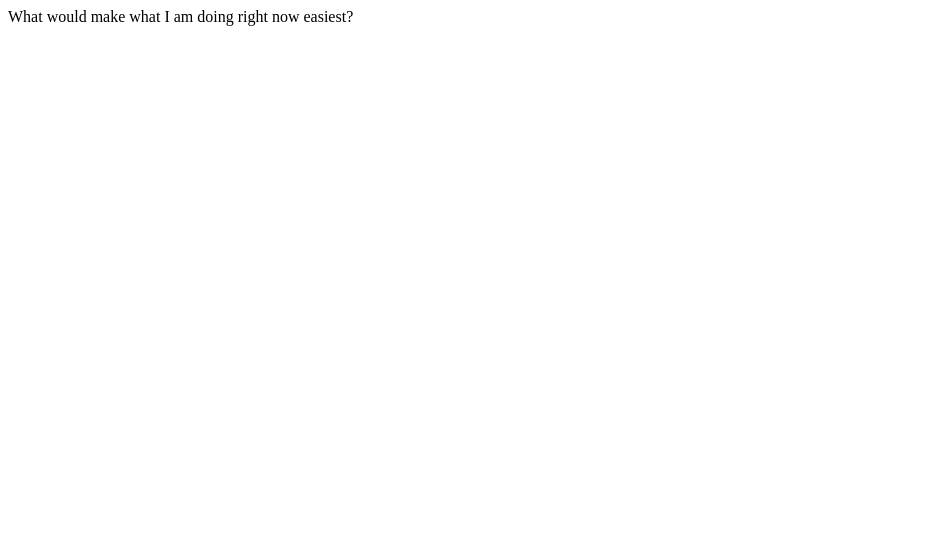
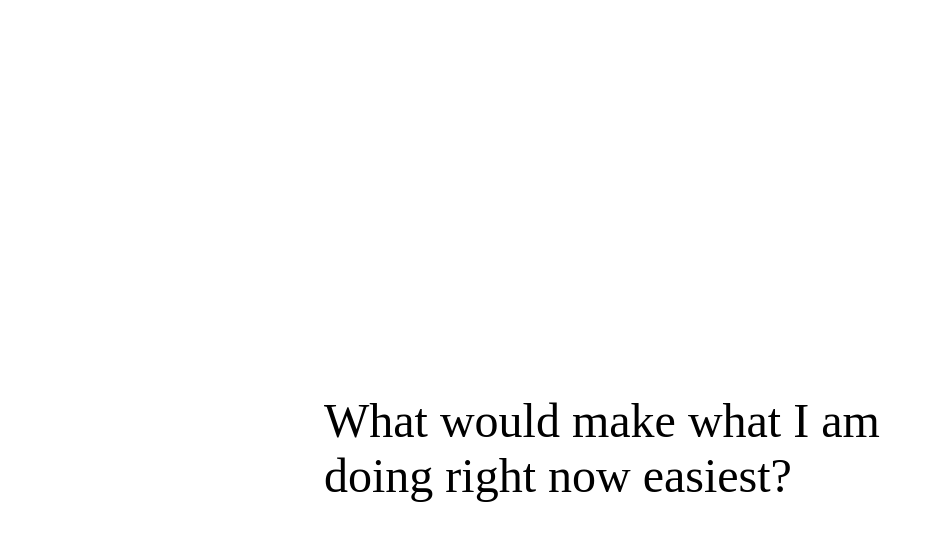
Before and after one commit to trevrr/prompts, a plain HTML site: page index.html in a window 1280 px wide. Shown: the whole page, without its empty margins (0-933 px from the left). Drawn offline with Linux system fonts and the light colour scheme.

Commit message:
Add CSS rules

```diff
--- a/index.html
+++ b/index.html
@@ -1,5 +1,17 @@
 <html>
 <head>
+  <style>
+    body {
+      position: relative;
+    }
+    p {
+      font-size: 3em;
+      position: absolute;
+      top: 50%;
+      left: 50%;
+      transform: translate(-50%, -50%);
+    }
+  </style>
 </head>
 <body>
 <p>
```
